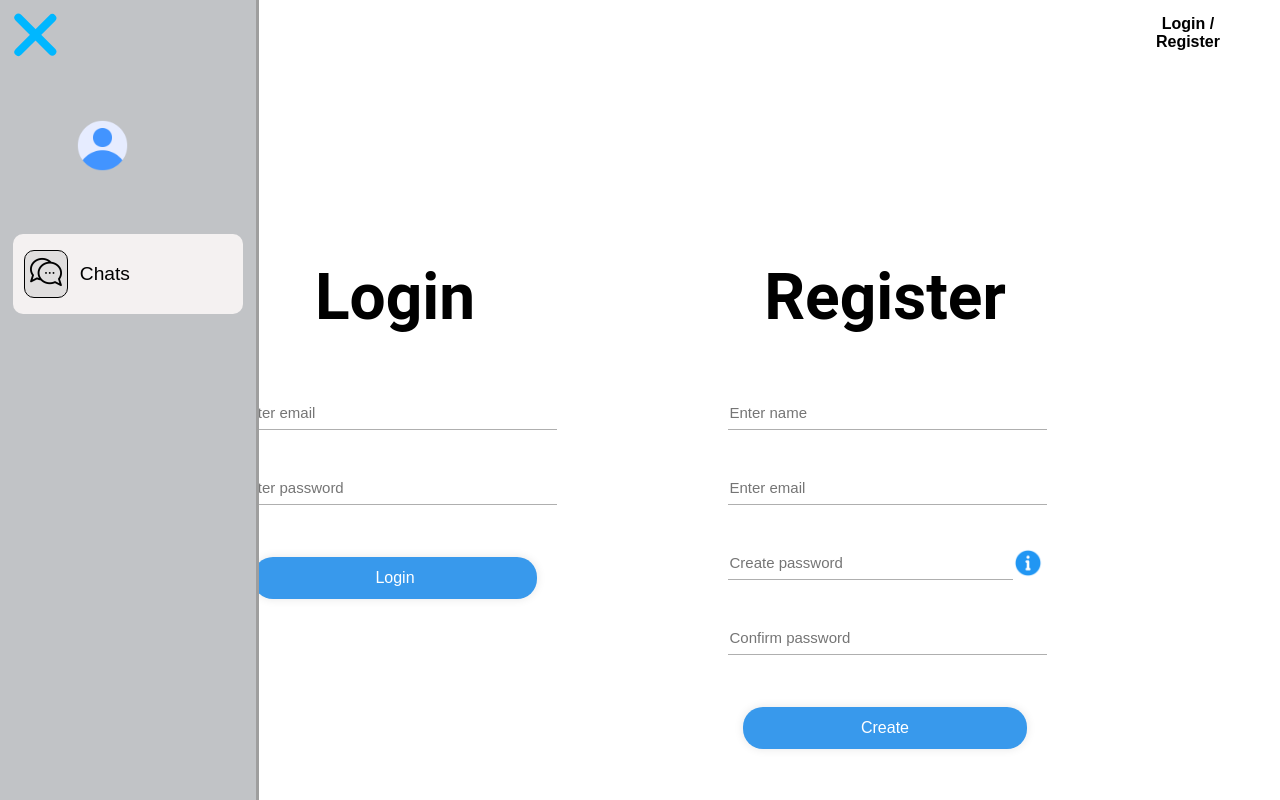
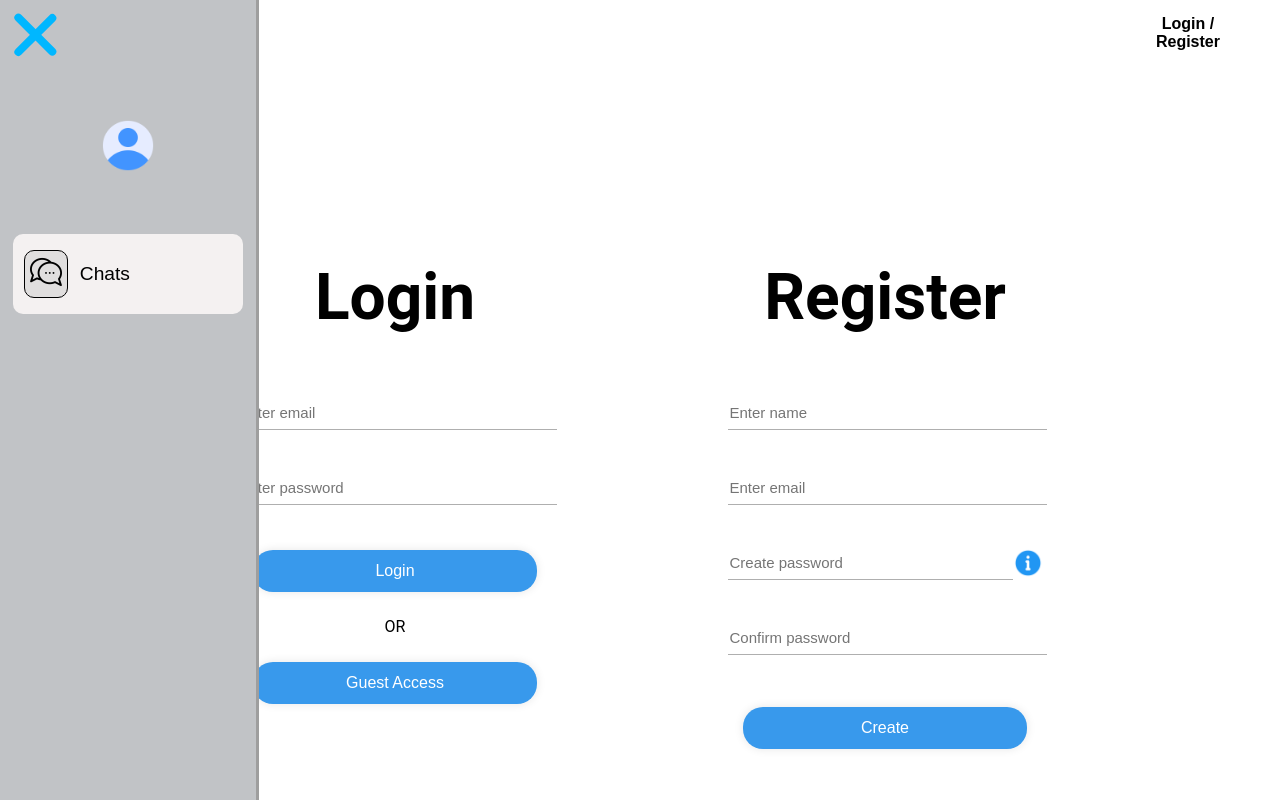
Before and after one commit to bpun1p/MERN-Chat-App, a React (Vite) app in the folder client/: page /access in a window 1280 px wide. Both pictures are taken after a click on the element 40 px from the left and 32 px from the top of the page. Built offline with nearby package versions, Linux system fonts and the light colour scheme; no server answers; the HTML template or start-up script is replaced by a standard one.

Commit message:
guest login button implemented; display profile tooltip only for logged in users; css changes to register and login components

```diff
--- a/client/src/components/access/login/Login.css
+++ b/client/src/components/access/login/Login.css
@@ -4,16 +4,17 @@
   margin-right: 100px;
 }
 
-.login-btn {
+.login-btn, .guest-btn {
   border: none;
   outline: none;
   background: none;
-  margin: 10% 5% 19px 5%;
+  margin: 8% 5% 8% 5%;
   background: #3899ec;
   color: white;
   font-size: 16px;
   font-weight: 100;
   height: 42px;
+  cursor: pointer;
   width: 90%;
   border-radius: 20px;
   box-shadow: 0 0 10px rgba(0, 0, 0, 0.1);
@@ -22,7 +23,8 @@
   -webkit-transiton-property: box-shadow, transform;
   transition-property: box-shadow, transform;
 }
-
+.guest-btn:hover,
+.guest-btn:active,
 .login-btn:hover,
 .login-btn:active {
     box-shadow: 0 0 20px rgba(0, 0, 0, 0.5);
@@ -56,3 +58,7 @@
   box-sizing: border-box;
   padding: 0 5%;
 }
+
+.login-form span {
+  text-align: center;
+}
--- a/client/src/components/access/login/Login.jsx
+++ b/client/src/components/access/login/Login.jsx
@@ -20,7 +20,6 @@ export default function Login() {
       toast.error('All fields must be filled!')
       return
     }
-
     try {
       console.log({email, password})
       const res = await login({ email, password }).unwrap()
@@ -29,9 +28,20 @@ export default function Login() {
     } catch(err) {
       if (err.data && err.data.error) {
         toast.error(err.data.error)
+        return
       }
     }
     return
+  }
+
+  const handleGuestAccessClicked = async (e) => {
+    e.preventDefault()
+    const email = import.meta.env.VITE_GUEST_EMAIL
+    const password = import.meta.env.VITE_GUEST_PASS
+
+    const res = await login({ email, password }).unwrap()
+    dispatch(setCredentials({...res}))
+    navigate('/chats')
   }
 
   return (
@@ -52,6 +62,8 @@ export default function Login() {
             onChange={(e) => setPassword(e.target.value)}
           />
           <button disabled={isLoading} type='submit' className='login-btn' onClick={handleLoginClicked}>Login</button>
+          <span>OR</span>
+          <button disabled={isLoading} type='submit' className='guest-btn' onClick={handleGuestAccessClicked}>Guest Access</button>
         </form>
       </div>
     </div>
--- a/client/src/components/access/register/Register.css
+++ b/client/src/components/access/register/Register.css
@@ -20,6 +20,7 @@
   transition-duration: 0.3s;
   -webkit-transiton-property: box-shadow, transform;
   transition-property: box-shadow, transform;
+  cursor: pointer;
 }
 
 .register-btn:hover,
--- a/client/src/components/menu/Menu.css
+++ b/client/src/components/menu/Menu.css
@@ -57,16 +57,13 @@ nav {
 }
 
 .menu-header-user {
-  position: relative;
-  left: 30%;
-  height: 100%;
-  align-items: center;
+  text-align: center;
 }
 
 .menu-header-user-name {
   position: relative;
   bottom: 1.2rem;
-  margin-left: 8%;
+  margin-left: 3%;
 }
 
 .nav-header-chat-icon-container {
--- a/client/src/components/menu/Menu.jsx
+++ b/client/src/components/menu/Menu.jsx
@@ -18,9 +18,13 @@ export default function Menu(props) {
       </div>
       <div className='menu-header'>
         <div className='menu-header-user'>
-          <Tooltip placement='bottom' overlay={renderTooltip}>
+          {user ?
+            <Tooltip placement='bottom' overlay={renderTooltip}>
+              <Link to={'/profile'}><img id='profile-image' src={AvatarIcon}/></Link>
+            </Tooltip>
+            :
             <Link to={'/profile'}><img id='profile-image' src={AvatarIcon}/></Link>
-          </Tooltip>
+        }
           {user && <span className='menu-header-user-name'>{user.name}</span>}
         </div>
         <div className='menu-header-settings'>
```
